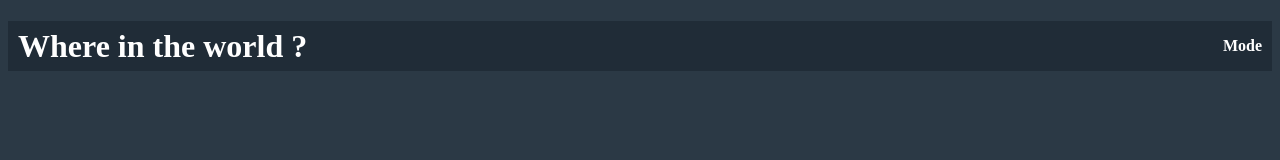
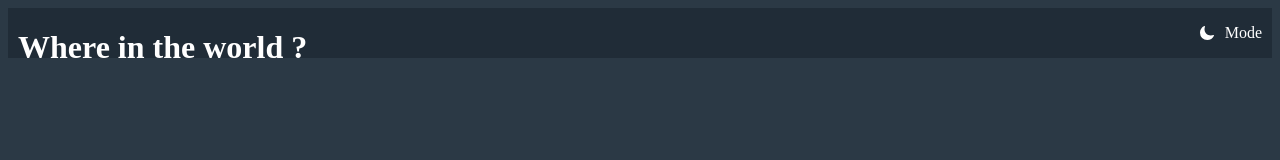
Before and after one commit to prernalele/countries-api-main, a React (Create React App) app: page / in a window 1280 px wide. Shown: the top 160 px of the page. Built offline with nearby package versions, Linux system fonts and the light colour scheme.

Commit message:
feat:adds moon icon and header formating

```diff
--- a/public/index.html
+++ b/public/index.html
@@ -29,6 +29,7 @@
   <body>
     <noscript>You need to enable JavaScript to run this app.</noscript>
     <div id="root" ></div>
-
+    <script type="module" src="https://unpkg.com/ionicons@7.1.0/dist/ionicons/ionicons.esm.js"></script>
+    <script nomodule src="https://unpkg.com/ionicons@7.1.0/dist/ionicons/ionicons.js"></script>
   </body>
 </html>
--- a/src/App.js
+++ b/src/App.js
@@ -1,13 +1,13 @@
 import "./components/TopHeader";
 import "./App.css";
 import TopHeader from "./components/TopHeader";
+import SearchFilter from "./components/SearchFilter";
 
 function App() {
   return (
     <div>
-      <h1>
-        <TopHeader />
-      </h1>
+      <TopHeader />
+      <SearchFilter />
     </div>
   );
 }
--- /dev/null
+++ b/src/components/ModeSwitcher.css
@@ -0,0 +1,16 @@
+
+.modeClass {
+    display: flex;
+    align-items:center;
+    margin-right: 10px;
+
+}
+
+.ion-icon {
+    align-items: center;
+}
+
+.modeText {
+    color: white;
+    margin-left: 10px;
+}
--- a/src/components/ModeSwitcher.js
+++ b/src/components/ModeSwitcher.js
@@ -1,5 +1,11 @@
-function ModeSwitcher({ modeClass }) {
-  return <div class={modeClass}> Mode </div>;
+import "./ModeSwitcher.css";
+function ModeSwitcher() {
+  return (
+    <div className="modeClass">
+      <ion-icon name="moon" className="moon"></ion-icon>
+      <span className="modeText">Mode</span>
+    </div>
+  );
 }
 
 export default ModeSwitcher;
--- a/src/components/TopHeader.css
+++ b/src/components/TopHeader.css
@@ -10,10 +10,5 @@
 .headerTitle {
     margin-left: 10px;
     align-content: center;
+    font-weight: bold;
 }
-
-.modeClass {
-    margin-right: 10px;
-    font-size: medium;
-    align-content: center;
-}
--- a/src/components/TopHeader.js
+++ b/src/components/TopHeader.js
@@ -3,9 +3,9 @@ import "./TopHeader.css";
 
 function TopHeader() {
   return (
-    <div class="container">
-      <div class="headerTitle"> Where in the world ?</div>
-      <ModeSwitcher modeClass="modeClass" />
+    <div className="container">
+      <h1 className="headerTitle">Where in the world ?</h1>
+      <ModeSwitcher />
     </div>
   );
 }
--- a/src/components/search.js
+++ b/src/components/search.js
@@ -0,0 +1,5 @@
+function Search() {
+  <ion-icon name="search-outline">search icon</ion-icon>;
+}
+
+export default Search;
--- a/src/components/searchFilter.js
+++ b/src/components/searchFilter.js
@@ -0,0 +1,7 @@
+import Search from "./Search";
+
+function SearchFilter() {
+  return <Search />;
+}
+
+export default SearchFilter;
```
